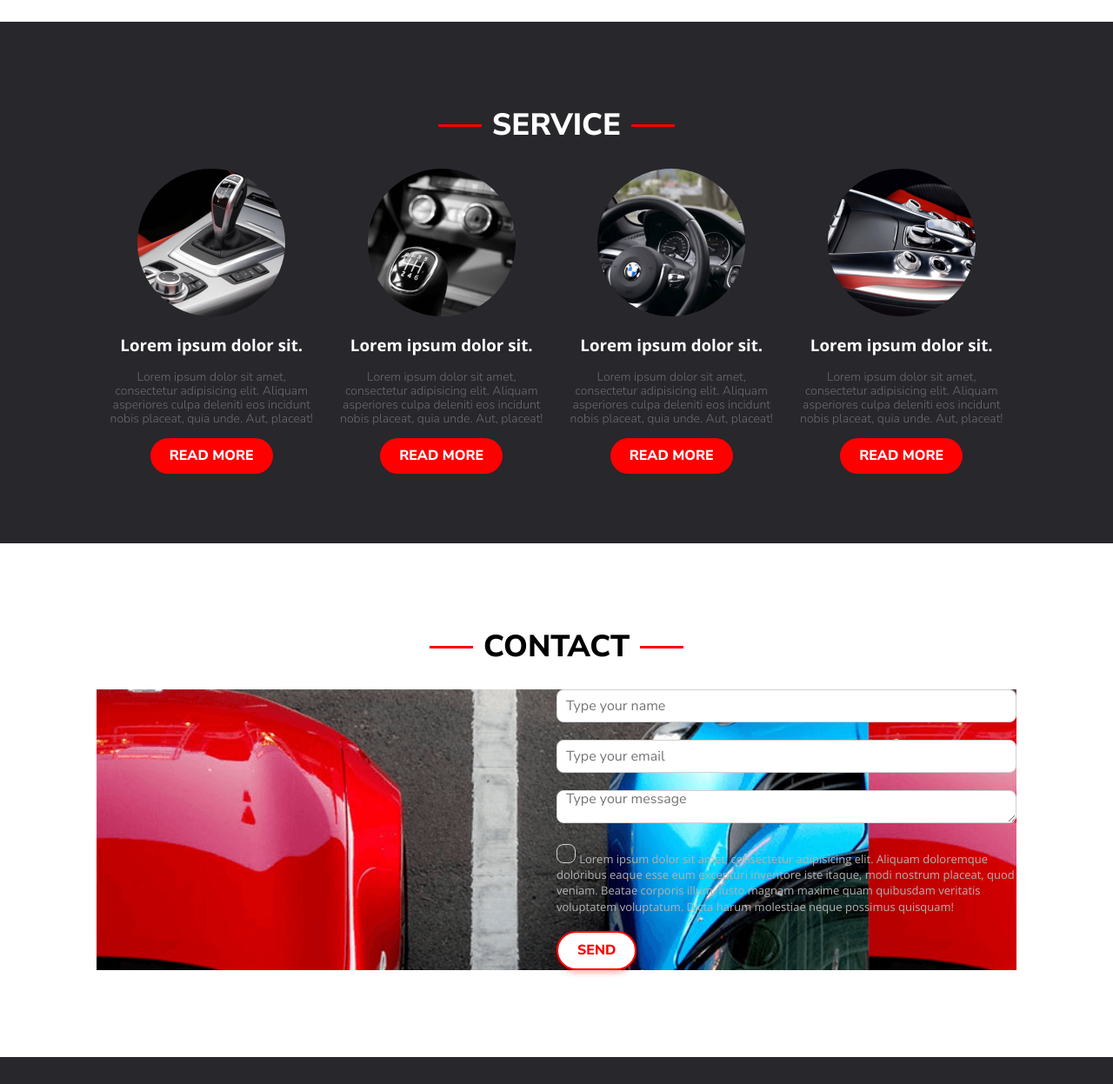
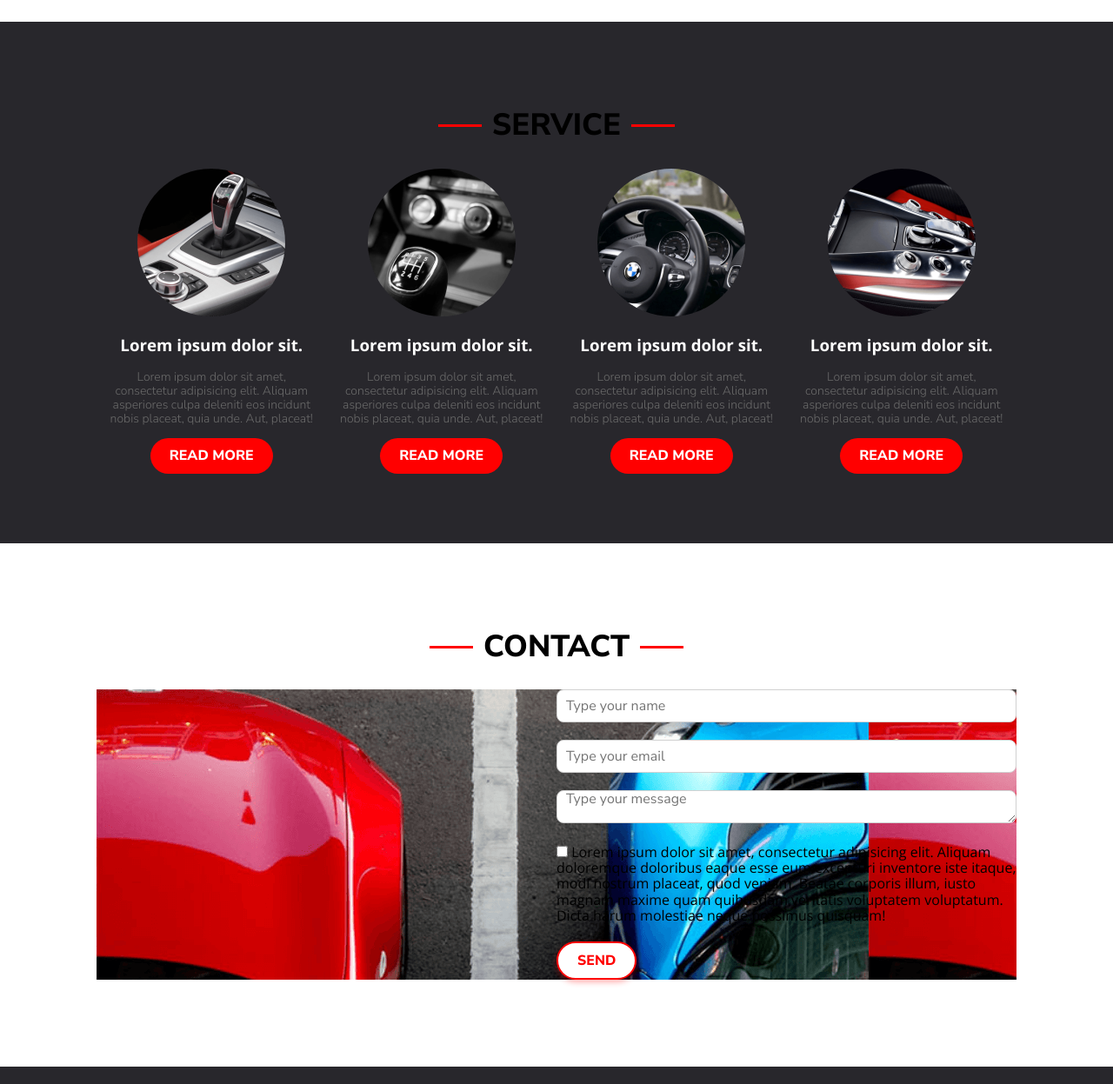
Before and after one commit to WARFERW32/Car-sharing, a plain HTML site: page 1_car_sharing/index.html in a window 1280 px wide. Shown: the part 1410-2657 px from the top of the page at 87% size. Drawn offline with nearby package versions, Linux system fonts and the light colour scheme.

Commit message:
Update index.html

```diff
--- a/1_car_sharing/index.html
+++ b/1_car_sharing/index.html
@@ -109,7 +109,7 @@
       </section>
 
       <section class="main-section main-service">
-          <h2 class="section-title_service">Service</h2>
+          <h2 class="section-title section-title--light">Service</h2>
           <div class="container main-service_container">
               <div class="row">
                   <div class="col">
@@ -163,8 +163,10 @@
 
 
       <section class="main-section  main-contact">
-          <h2 class="section-title section-title--light">Contact</h2>
+          <h2 class="section-title">Contact</h2>
+
           <div class="container main-contact_container">
+
               <form action="" class="form">
                   <div class="form-row">
                       <label for="forName" class="hidden">Type your name</label>
@@ -179,14 +181,16 @@
                       <textarea type="email" id="formMessage" class="form-control" placeholder="Type your message"></textarea>
                   </div>
 
-                        <div class="form-row">
-                                  <input type="checkBox" class="form-checkbox" id="formRegulation">
-                                  <label for="formRegulation" class="form-checkbox-label">
+                  <div class="form-row">
+                      <div class="checkbox">
+                                  <input type="checkBox" class="form-checkbox_input" id="formRegulation">
+                                  <label for="formRegulation" class="form-checkbox_label">
                                      Lorem ipsum dolor sit amet, consectetur adipisicing elit. Aliquam doloremque doloribus eaque esse eum excepturi inventore iste itaque, modi nostrum placeat, quod veniam. Beatae corporis illum, iusto magnam maxime quam quibusdam veritatis voluptatem voluptatum. Dicta harum molestiae neque possimus quisquam!
                                   </label>
 
-                        </div>
-                  <div class="form-row">
+                      </div>
+                  </div>
+                  <div class="form-row form-row--last">
                       <button type="submit" class="form-button">Send</button>
                   </div>
               </form>
```
